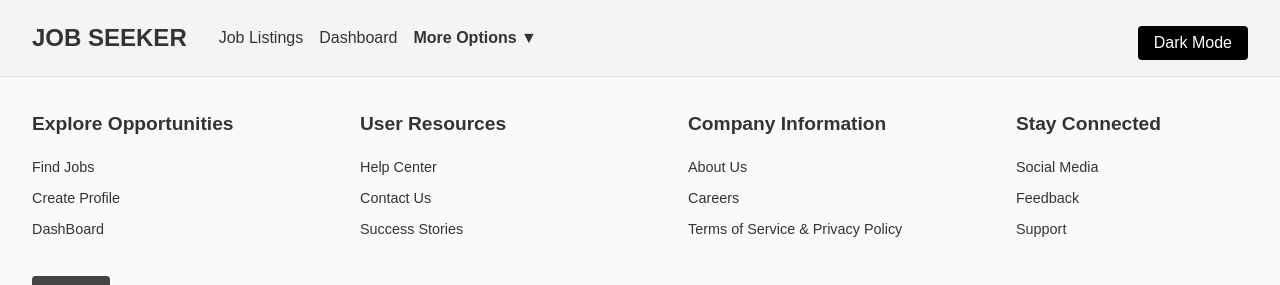
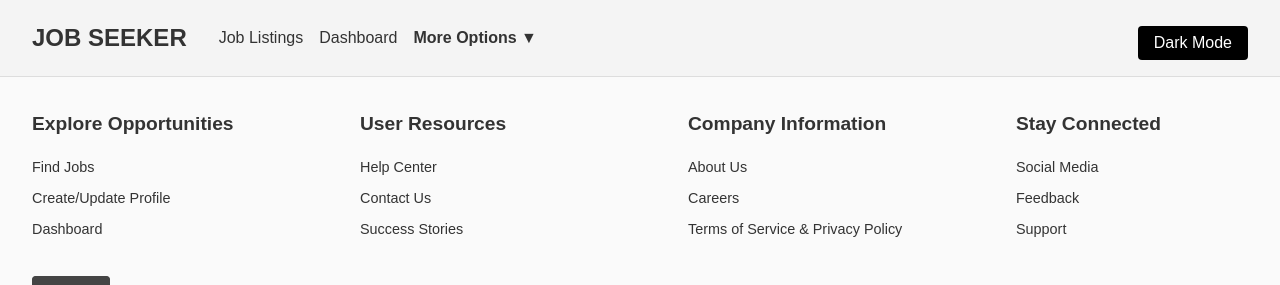
Before and after one commit to nikhilmujeeb/job-board-fe, a React (Create React App) app: page /login in a window 1280 px wide. Both pictures are taken after a click on the element "More Options ▼". Shown: the top 285 px of the page. Built offline with nearby package versions, Linux system fonts and the light colour scheme.

Commit message:
first commit

```diff
--- a/package.json
+++ b/package.json
@@ -44,10 +44,5 @@
   },
   "devDependencies": {
     "@babel/plugin-proposal-private-property-in-object": "^7.21.11"
-  },
-
-  "routes": {
-    "/**": "index.html"
   }
-
 }
--- /dev/null
+++ b/public/static.json
@@ -0,0 +1,5 @@
+{
+    "routes": {
+      "/**": "index.html"
+    }
+  }
--- a/src/components/Navbar.jsx
+++ b/src/components/Navbar.jsx
@@ -10,7 +10,7 @@ const Navbar = () => {
   const navigate = useNavigate();
 
   const handleLogout = () => {
-    localStorage.clear(); // Clear all tokens and roles
+    localStorage.clear();
     setIsAuthenticated(false);
     alert("Logged out successfully.");
     navigate("/login");
@@ -53,8 +53,8 @@ const Navbar = () => {
           <div className="dropdown-column">
             <h3>Explore Opportunities</h3>
             <Link to="/job-listings">Find Jobs</Link>
-            <Link to="/create-profile">Create Profile</Link>
-            <Link to="/dashboard">DashBoard</Link>
+            <Link to="/create-profile">Create/Update Profile</Link>
+            <Link to="/dashboard">Dashboard</Link>
           </div>
           <div className="dropdown-column">
             <h3>User Resources</h3>
```
